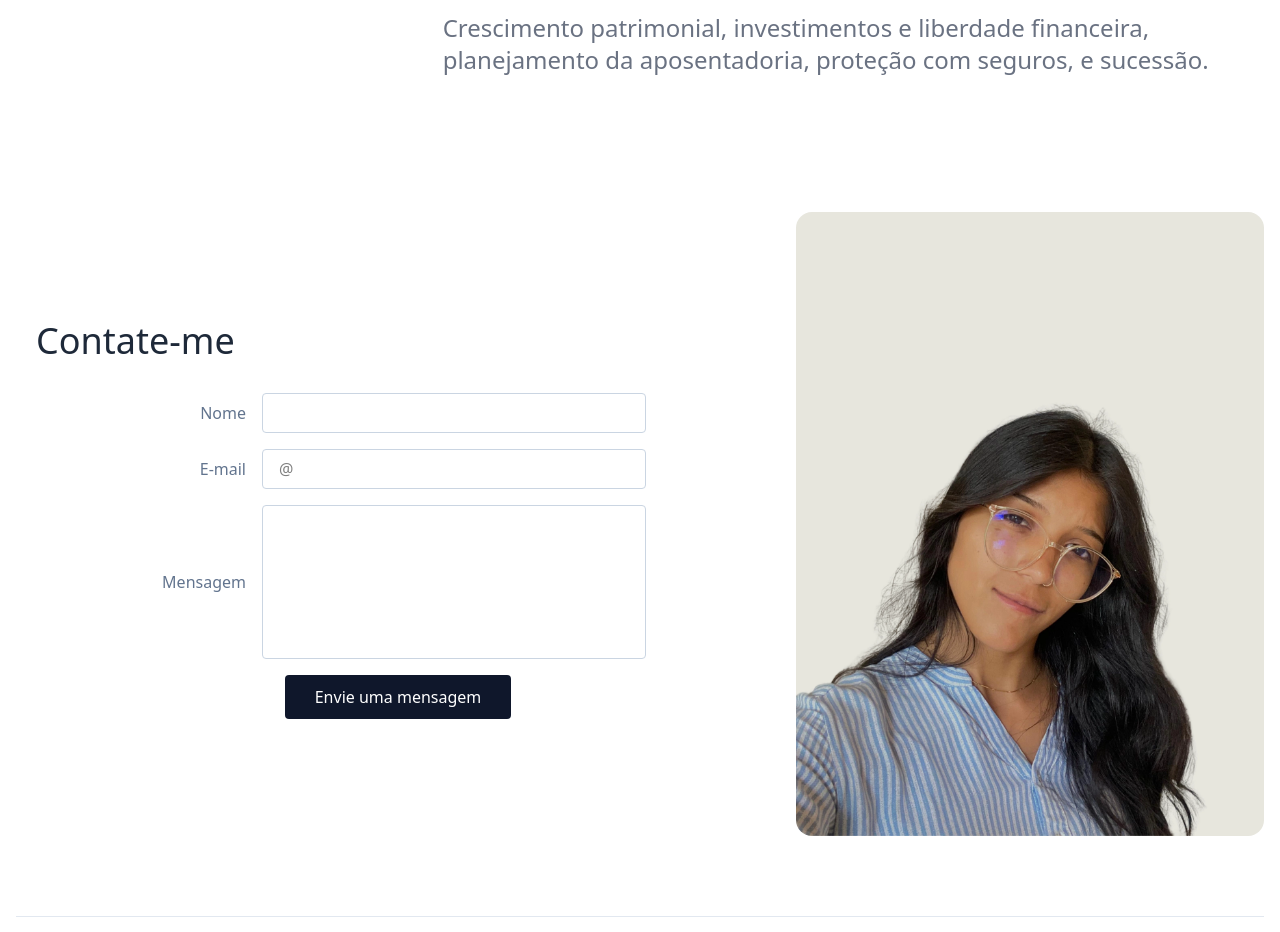
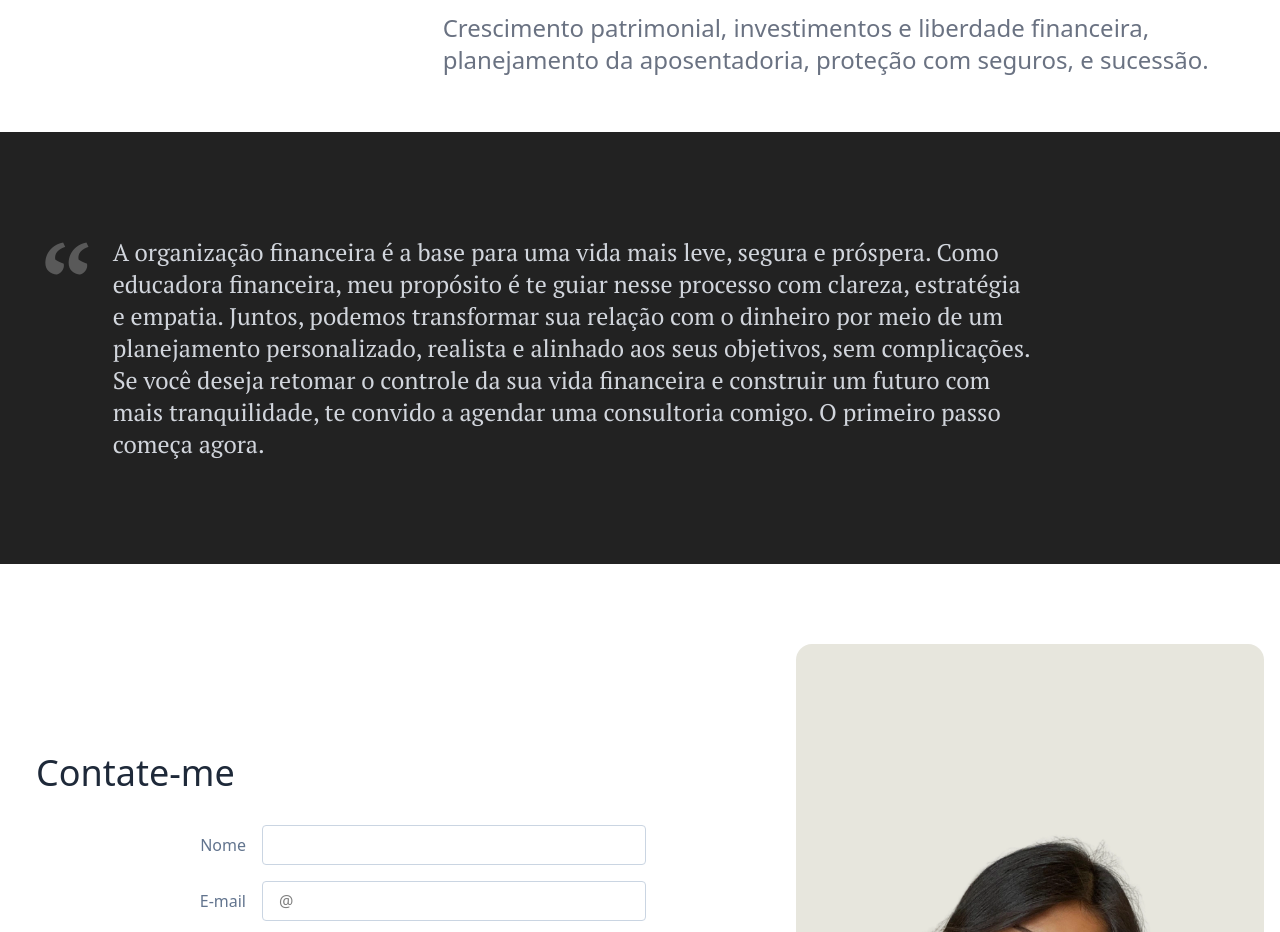
Before and after one commit to gabrielppd77/financas-tranquilas-fe, a React (Vite) app: page / in a window 1280 px wide. Shown: the part 3200-4132 px from the top of the page. Built offline with nearby package versions, Linux system fonts and the light colour scheme.

Commit message:
add component Quote.

```diff
--- a/index.html
+++ b/index.html
@@ -3,6 +3,14 @@
   <head>
     <meta charset="UTF-8" />
     <link rel="icon" type="image/svg+xml" href="/Logo-B3.png" />
+
+    <link rel="preconnect" href="https://fonts.googleapis.com" />
+    <link rel="preconnect" href="https://fonts.gstatic.com" crossorigin />
+    <link
+      href="https://fonts.googleapis.com/css2?family=PT+Serif&display=swap"
+      rel="stylesheet"
+    />
+
     <meta name="viewport" content="width=device-width, initial-scale=1.0" />
     <title>Finanças Tranquilas</title>
   </head>
--- a/src/app.tsx
+++ b/src/app.tsx
@@ -7,6 +7,7 @@ import ListProblems from "./components/list-problems";
 import ListCompetence from "./components/list-competence";
 import CarouselImages from "./components/carousel-images";
 import Instructions from "./components/instructions";
+import Quote from "./components/quote";
 
 export default function App() {
   return (
@@ -46,6 +47,12 @@ export default function App() {
             </Container>
           </section>
 
+          <section className="bg-[#222]">
+            <Container>
+              <Quote />
+            </Container>
+          </section>
+
           <section id={sections.ContactMe} className="bg-white">
             <Container>
               <ContactMe />
--- /dev/null
+++ b/src/components/quote.tsx
@@ -0,0 +1,20 @@
+export default function Quote() {
+  return (
+    <div className="flex px-5 py-26 font-[PT_Serif] text-2xl text-gray-300">
+      <div className="flex flex-1 gap-4">
+        <p className="text-9xl text-[hsla(0,0%,100%,.25)]">“</p>
+        <blockquote>
+          A organização financeira é a base para uma vida mais leve, segura e
+          próspera. Como educadora financeira, meu propósito é te guiar nesse
+          processo com clareza, estratégia e empatia. Juntos, podemos
+          transformar sua relação com o dinheiro por meio de um planejamento
+          personalizado, realista e alinhado aos seus objetivos, sem
+          complicações. Se você deseja retomar o controle da sua vida financeira
+          e construir um futuro com mais tranquilidade, te convido a agendar uma
+          consultoria comigo. O primeiro passo começa agora.
+        </blockquote>
+      </div>
+      <div className="h-2 w-0 sm:w-20 md:w-52" />
+    </div>
+  );
+}
```
